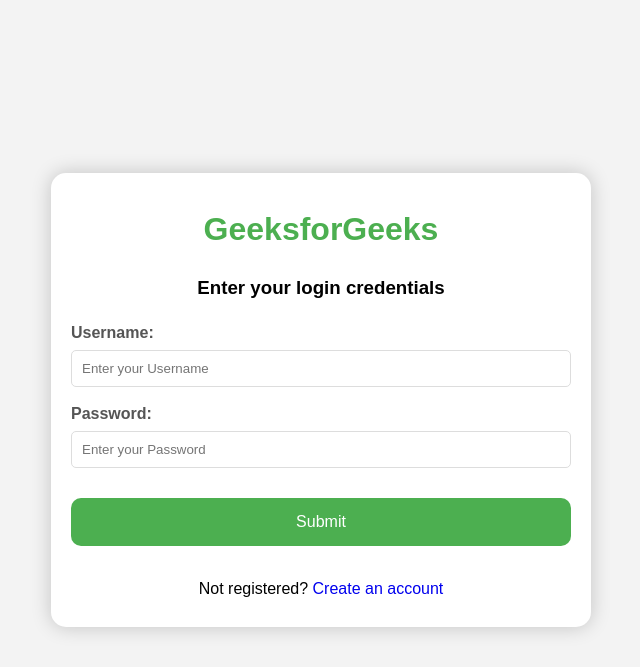
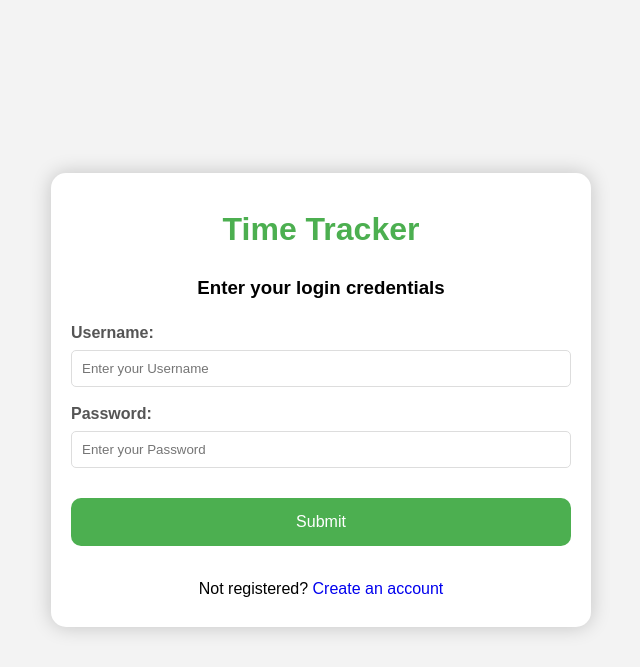
Before and after one commit to lipika-arya/Time-Tracker, a Flask app: page / in a window 1280 px wide. Shown: the top 667 px of the page, without its empty margins (319-959 px from the left). Run offline with Flask 3, Linux system fonts and the light colour scheme.

Commit message:
Changed title from "Geekforgeeks" to "Time Tracker"

```diff
--- a/templates/login.html
+++ b/templates/login.html
@@ -74,7 +74,7 @@
 
 <body>
 	<div class="main">
-		<h1>GeeksforGeeks</h1>
+		<h1>Time Tracker</h1>
 		<h3>Enter your login credentials</h3>
 		<form action="">
 			<label for="first">
```
